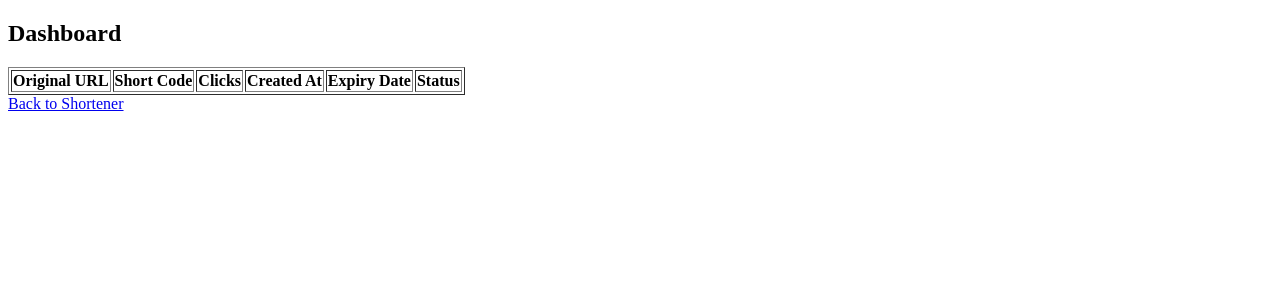
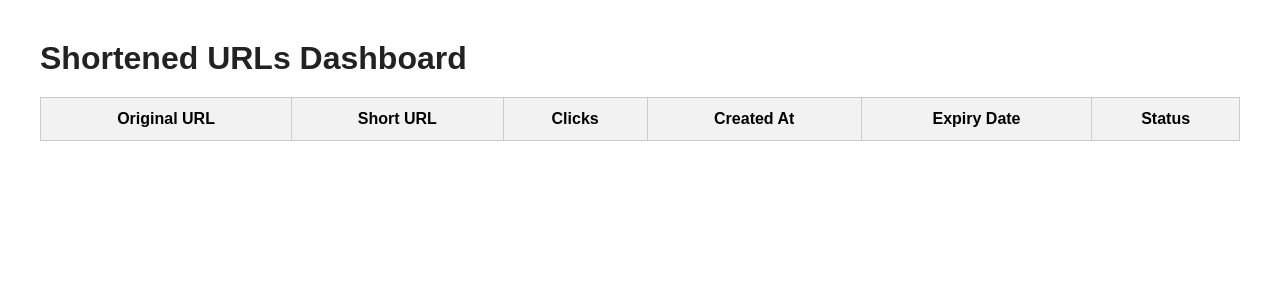
Before and after one commit to E22CSEU0037/URL-SHORTENER, a Flask app: page /dashboard in a window 1280 px wide. Shown: the top 300 px of the page. Run offline with Flask 3, Linux system fonts and the light colour scheme; data that the repository does not hold is empty.

Commit message:
Updated dashboard UI and connected MongoDB Atlas with Flask

```diff
--- a/app/routes.py
+++ b/app/routes.py
@@ -1,53 +1,85 @@
-from flask import Blueprint, request, render_template, redirect, url_for
+from flask import Blueprint, request, jsonify, redirect, render_template, current_app
 from datetime import datetime, timedelta
-import shortuuid
-from . import mongo  # ✅ This now works because __init__.py has already initialized mongo
+from .utils import generate_short_code, is_valid_url
 
-app_routes = Blueprint("app_routes", __name__)
+shortener = Blueprint('shortener', __name__)
 
-@app_routes.route('/', methods=['GET', 'POST'])
-def index():
-    if request.method == 'POST':
-        original_url = request.form.get('original_url')
-        expiry_days = int(request.form.get("expiry_days", 7))
+@shortener.route('/', methods=['GET'])
+def home():
+    return jsonify({"message": "URL Shortener is running!"})
 
-        short_code = shortuuid.ShortUUID().random(length=6)
-        expiry_date = datetime.utcnow() + timedelta(days=expiry_days)
 
-        mongo.db.urls.insert_one({
-            "original_url": original_url,
-            "short_code": short_code,
-            "created_at": datetime.utcnow(),
-            "expiry_date": expiry_date,
-            "clicks": 0
+@shortener.route('/shorten', methods=['POST'])
+def shorten_url():
+    data = request.get_json()
+    original_url = data.get('url')
+    expiry_days = data.get('expiry_days', 30)
+
+    if not original_url or not is_valid_url(original_url):
+        return jsonify({'error': 'Invalid URL'}), 400
+
+    short_code = generate_short_code()
+    expiry_date = datetime.utcnow() + timedelta(days=expiry_days)
+
+    current_app.db.urls.insert_one({
+        'original_url': original_url,
+        'short_code': short_code,
+        'created_at': datetime.utcnow(),
+        'expiry_date': expiry_date,
+        'clicks': 0
+    })
+
+    return jsonify({'short_url': request.host_url + short_code}), 200
+
+
+@shortener.route('/<short_code>', methods=['GET'])
+def redirect_url(short_code):
+    record = current_app.db.urls.find_one({'short_code': short_code})
+    if not record:
+        return jsonify({'error': 'Invalid short code'}), 404
+
+    if record['expiry_date'] < datetime.utcnow():
+        return jsonify({'error': 'Link expired'}), 410
+
+    current_app.db.urls.update_one({'short_code': short_code}, {'$inc': {'clicks': 1}})
+    return redirect(record['original_url'])
+
+
+@shortener.route('/analytics/<short_code>', methods=['GET'])
+def analytics(short_code):
+    record = current_app.db.urls.find_one({'short_code': short_code})
+    if not record:
+        return jsonify({'error': 'Invalid short code'}), 404
+
+    return jsonify({
+        'original_url': record['original_url'],
+        'short_code': short_code,
+        'clicks': record['clicks'],
+        'expiry_date': record['expiry_date'],
+        'created_at': record['created_at']
+    })
+
+
+@shortener.route('/dashboard/data', methods=['GET'])
+def get_all_urls():
+    urls = current_app.db.urls.find()
+    result = []
+    for url in urls:
+        short_code = url.get("short_code")
+        if not short_code:
+            continue
+
+        result.append({
+            "original_url": url.get("original_url", "N/A"),
+            "short_url": request.host_url + short_code,
+            "clicks": url.get("clicks", 0),
+            "created_at": url.get("created_at").strftime('%Y-%m-%d %H:%M') if url.get("created_at") else "N/A",
+            "expiry_date": url.get("expiry_date").strftime('%Y-%m-%d %H:%M') if url.get("expiry_date") else "N/A",
+            "is_expired": datetime.utcnow() > url["expiry_date"] if url.get("expiry_date") else False
         })
+    return jsonify(result)
 
-        return render_template("index.html", short_url=request.host_url + short_code)
 
-    return render_template("index.html")
-
-@app_routes.route('/<short_code>')
-def redirect_url(short_code):
-    url_data = mongo.db.urls.find_one({"short_code": short_code})
-    if url_data:
-        if datetime.utcnow() < url_data["expiry_date"]:
-            mongo.db.urls.update_one({"short_code": short_code}, {"$inc": {"clicks": 1}})
-            return redirect(url_data["original_url"])
-        else:
-            return "Link expired"
-    return "Invalid URL"
-
-@app_routes.route('/dashboard')
+@shortener.route('/dashboard', methods=['GET'])
 def dashboard():
-    urls = mongo.db.urls.find()
-    url_list = []
-    for url in urls:
-        url_list.append({
-            "original_url": url.get("original_url"),
-            "short_code": url.get("short_code"),
-            "clicks": url.get("clicks", 0),
-            "created_at": url.get("created_at").strftime("%Y-%m-%d %H:%M"),
-            "expiry_date": url.get("expiry_date").strftime("%Y-%m-%d %H:%M"),
-            "expired": datetime.utcnow() > url.get("expiry_date")
-        })
-    return render_template("dashboard.html", urls=url_list)
+    return render_template('dashboard.html')
--- a/app/templates/dashboard.html
+++ b/app/templates/dashboard.html
@@ -1,28 +1,89 @@
 <!DOCTYPE html>
 <html>
-<head><title>Dashboard</title></head>
+<head>
+    <meta charset="UTF-8">
+    <title>Shortened URLs Dashboard</title>
+    <style>
+        body {
+            font-family: Arial, sans-serif;
+            margin: 40px;
+        }
+
+        h1 {
+            color: #222;
+            margin-bottom: 20px;
+        }
+
+        table {
+            width: 100%;
+            border-collapse: collapse;
+            font-size: 16px;
+        }
+
+        th, td {
+            padding: 12px 10px;
+            text-align: center;
+            border: 1px solid #ccc;
+        }
+
+        th {
+            background-color: #f2f2f2;
+        }
+
+        a {
+            color: blue;
+            text-decoration: none;
+        }
+
+        .status-active {
+            color: green;
+            font-weight: bold;
+        }
+
+        .status-expired {
+            color: red;
+            font-weight: bold;
+        }
+
+        tr:hover {
+            background-color: #f9f9f9;
+        }
+    </style>
+
+    <script>
+        async function fetchData() {
+            const res = await fetch('/dashboard/data');
+            const data = await res.json();
+
+            const table = document.getElementById("urlTable");
+            data.forEach((url, index) => {
+                const row = table.insertRow();
+                row.innerHTML = `
+                    <td><a href="${url.original_url || '#'}" target="_blank">${url.original_url || 'N/A'}</a></td>
+                    <td><a href="${url.short_url}" target="_blank">${url.short_url}</a></td>
+                    <td>${url.clicks}</td>
+                    <td>${url.created_at}</td>
+                    <td>${url.expiry_date}</td>
+                    <td class="${url.is_expired ? 'status-expired' : 'status-active'}">
+                        ${url.is_expired ? 'Expired' : 'Active'}
+                    </td>
+                `;
+            });
+        }
+        window.onload = fetchData;
+    </script>
+</head>
 <body>
-  <h2>Dashboard</h2>
-  <table border="1">
+    <h1>Shortened URLs Dashboard</h1>
+    <table id="urlTable">
         <tr>
             <th>Original URL</th>
-      <th>Short Code</th>
+            <th>Short URL</th>
             <th>Clicks</th>
             <th>Created At</th>
             <th>Expiry Date</th>
             <th>Status</th>
         </tr>
-    {% for url in urls %}
-      <tr>
-        <td>{{ url.original_url }}</td>
-        <td>{{ url.short_code }}</td>
-        <td>{{ url.clicks }}</td>
-        <td>{{ url.created_at }}</td>
-        <td>{{ url.expiry_date }}</td>
-        <td>{{ 'Expired' if url.expired else 'Active' }}</td>
-      </tr>
-    {% endfor %}
     </table>
-  <a href="/">Back to Shortener</a>
 </body>
 </html>
--- a/main.py
+++ b/main.py
@@ -1,6 +1,8 @@
 from app import create_app
+from app.routes import shortener
 
 app = create_app()
+app.register_blueprint(shortener)
 
 if __name__ == '__main__':
     app.run(debug=True)
--- /dev/null
+++ b/tempCodeRunnerFile.py
@@ -0,0 +1,5 @@
+
+
+@app.route('/dashboard')
+def dashboard():
+    return render_template('dashboard.htm
```
Also changed, not shown: app/__init__.py (+7 -9 lines), app/models.py (+19 -0 lines), app/templates/index.html (deleted, +0 -16 lines), requirements.txt (+3 -5 lines). Lines whose indentation alone changed are shown as unchanged.
